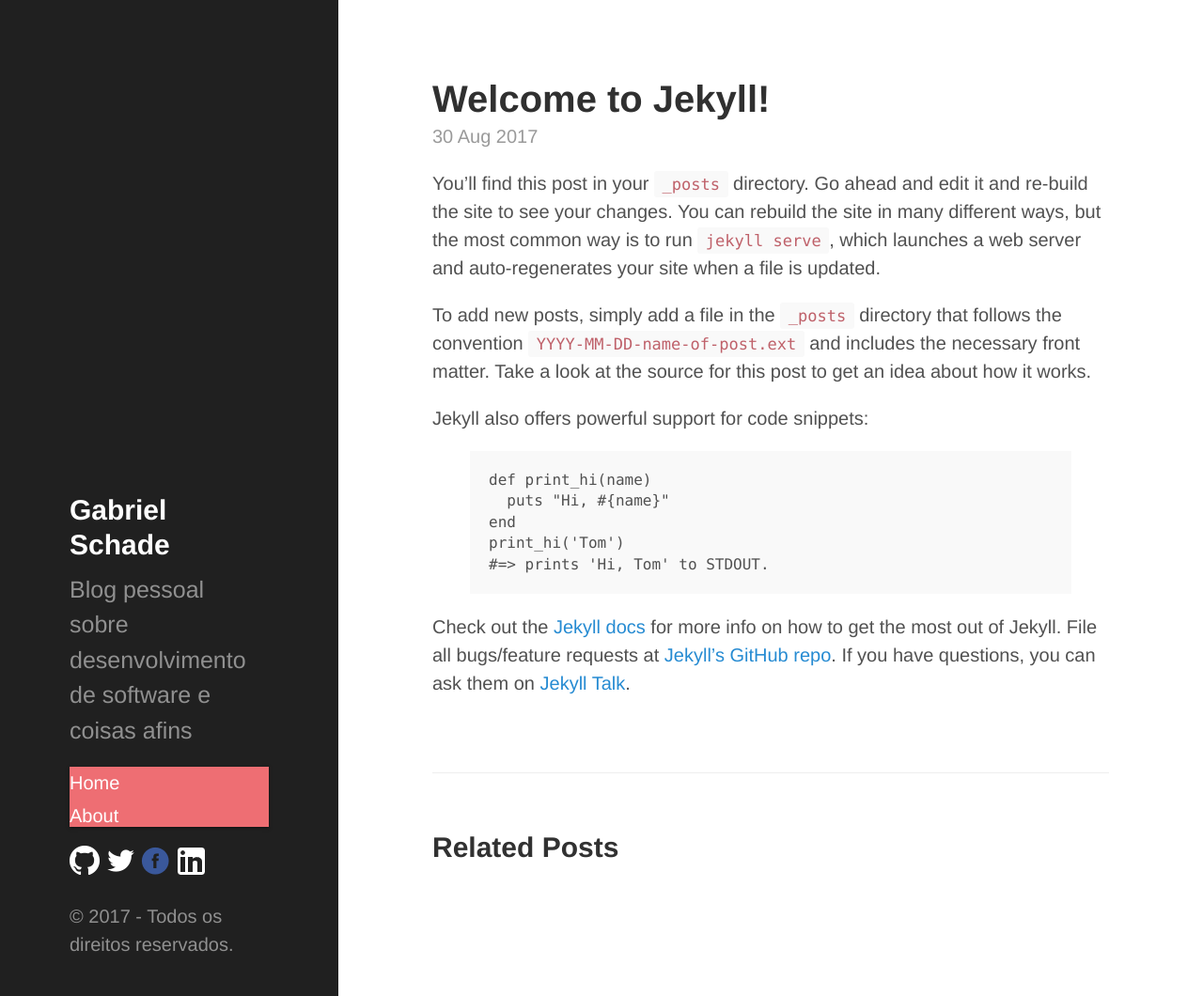
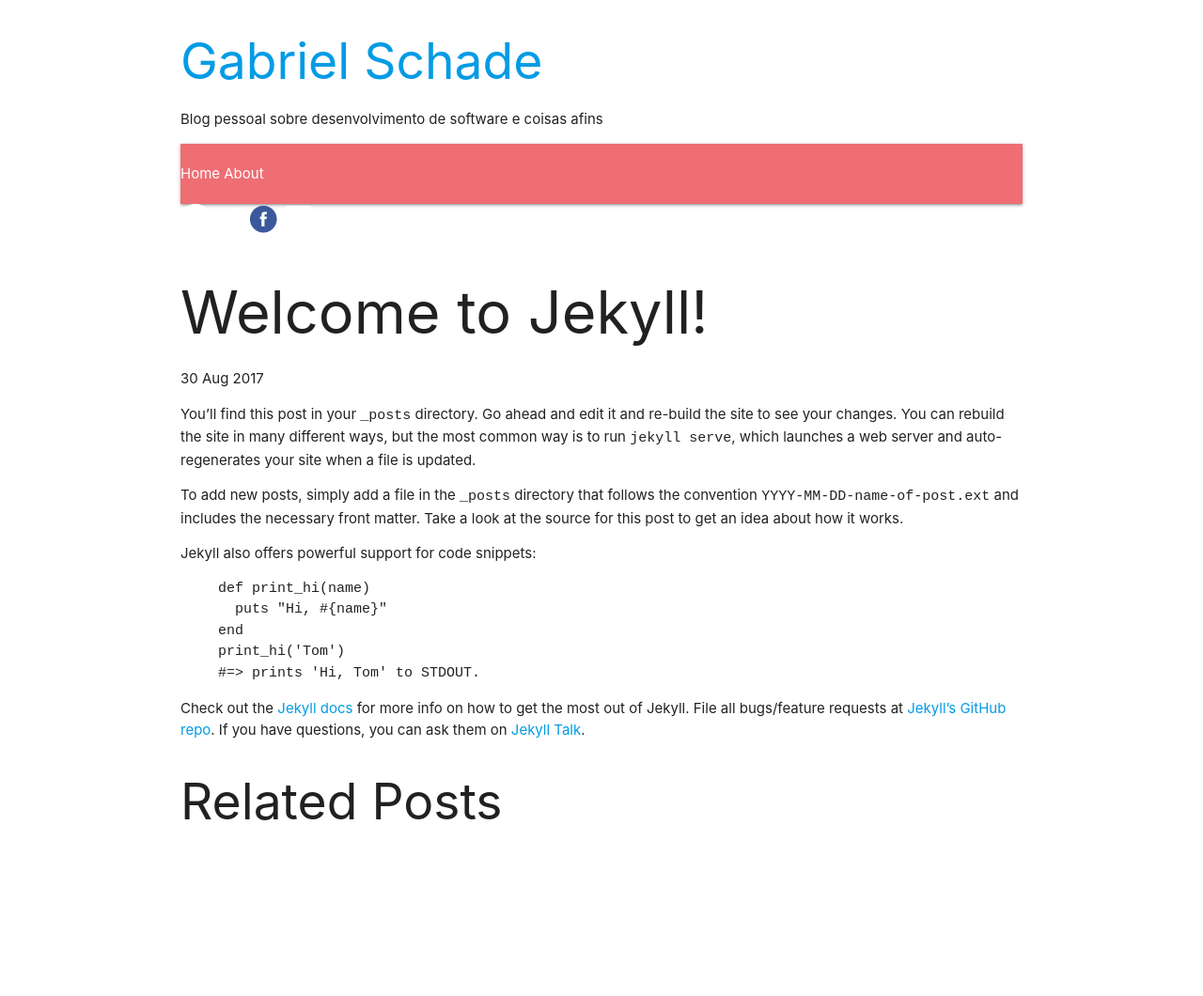
Before and after one commit to gabrielschade/gabrielschade.github.io, a Jekyll site: the page built from _posts/2017-08-30-welcome-to-jekyll.markdown, in a window 1280 px wide and 1060 px high. Shown: the whole window at 94% size. Built offline with Jekyll 4.4.1, drawn with Linux system fonts in a browser that asks for light colours; nearby versions of some CDN libraries; library files that are not in the unit come from our copies; comment, search, counter and statistics services are not loaded.

Commit message:
ajustes-css

```diff
--- a/_includes/head.html
+++ b/_includes/head.html
@@ -18,9 +18,7 @@
    <link href="https://fonts.googleapis.com/icon?family=Material+Icons" rel="stylesheet">
    <!--Import materialize.css-->
    <link type="text/css" rel="stylesheet" href="css/materialize.min.css"  media="screen,projection"/>
-  <!-- CSS -->
-  <link rel="stylesheet" href="/public/css/poole.css">
-  <link rel="stylesheet" href="/public/css/hyde.css">
+
 
 
 
--- a/_includes/sidebar.html
+++ b/_includes/sidebar.html
@@ -41,7 +41,5 @@
       </a>
 
     </div>
-
-    <p>&copy; {{ site.time | date: '%Y' }} - Todos os direitos reservados.</p>
   </div>
 </div>
--- /dev/null
+++ b/css/blog.css
@@ -0,0 +1,4 @@
+.transparent-nav {
+    background-color: transparent;
+    box-shadow: none;
+}
--- a/public/css/hyde.css
+++ /dev/null
@@ -1,250 +0,0 @@
-/*
- *  __                  __
- * /\ \                /\ \
- * \ \ \___   __  __   \_\ \     __
- *  \ \  _ `\/\ \/\ \  /'_` \  /'__`\
- *   \ \ \ \ \ \ \_\ \/\ \_\ \/\  __/
- *    \ \_\ \_\/`____ \ \___,_\ \____\
- *     \/_/\/_/`/___/> \/__,_ /\/____/
- *                /\___/
- *                \/__/
- *
- * Designed, built, and released under MIT license by @mdo. Learn more at
- * https://github.com/poole/hyde.
- */
-
-
-/*
- * Contents
- *
- * Global resets
- * Sidebar
- * Container
- * Reverse layout
- * Themes
- */
-
-
-/*
- * Global resets
- *
- * Update the foundational and global aspects of the page.
- */
-
-html {
-  font-family: "PT Sans", Helvetica, Arial, sans-serif;
-}
-@media (min-width: 48em) {
-  html {
-    font-size: 16px;
-  }
-}
-@media (min-width: 58em) {
-  html {
-    font-size: 20px;
-  }
-}
-
-
-/*
- * Sidebar
- *
- * Flexible banner for housing site name, intro, and "footer" content. Starts
- * out above content in mobile and later moves to the side with wider viewports.
- */
-
-.sidebar {
-  text-align: center;
-  padding: 2rem 1rem;
-  color: rgba(255,255,255,.5);
-  background-color: #202020;
-}
-@media (min-width: 48em) {
-  .sidebar {
-    position: fixed;
-    top: 0;
-    left: 0;
-    bottom: 0;
-    width: 18rem;
-    text-align: left;
-  }
-}
-
-/* Sidebar links */
-.sidebar a {
-  color: #fff;
-}
-
-/* About section */
-.sidebar-about h1 {
-  color: #fff;
-  margin-top: 0;
-  font-family: "Abril Fatface", serif;
-  font-size: 3.25rem;
-}
-
-/* Sidebar nav */
-.sidebar-nav {
-  margin-bottom: 1rem;
-}
-.sidebar-nav-item {
-  display: block;
-  line-height: 1.75;
-}
-a.sidebar-nav-item:hover,
-a.sidebar-nav-item:focus {
-  text-decoration: underline;
-}
-.sidebar-nav-item.active {
-  font-weight: bold;
-}
-
-/* Sticky sidebar
- *
- * Add the `sidebar-sticky` class to the sidebar's container to affix it the
- * contents to the bottom of the sidebar in tablets and up.
- */
-
-@media (min-width: 48em) {
-  .sidebar-sticky {
-    position: absolute;
-    right:  1rem;
-    bottom: 1rem;
-    left:   1rem;
-  }
-}
-
-
-/* Container
- *
- * Align the contents of the site above the proper threshold with some margin-fu
- * with a 25%-wide `.sidebar`.
- */
-
-.content {
-  padding-top:    4rem;
-  padding-bottom: 4rem;
-}
-
-@media (min-width: 48em) {
-  .content {
-    max-width: 38rem;
-    margin-left: 20rem;
-    margin-right: 2rem;
-  }
-}
-
-@media (min-width: 64em) {
-  .content {
-    margin-left: 22rem;
-    margin-right: 4rem;
-  }
-}
-
-
-/*
- * Reverse layout
- *
- * Flip the orientation of the page by placing the `.sidebar` on the right.
- */
-
-@media (min-width: 48em) {
-  .layout-reverse .sidebar {
-    left: auto;
-    right: 0;
-  }
-  .layout-reverse .content {
-    margin-left: 2rem;
-    margin-right: 20rem;
-  }
-}
-
-@media (min-width: 64em) {
-  .layout-reverse .content {
-    margin-left: 4rem;
-    margin-right: 22rem;
-  }
-}
-
-
-
-/*
- * Themes
- *
- * As of v1.1, Hyde includes optional themes to color the sidebar and links
- * within blog posts. To use, add the class of your choosing to the `body`.
- */
-
-/* Base16 (http://chriskempson.github.io/base16/#default) */
-
-/* Red */
-.theme-base-08 .sidebar {
-  background-color: #ac4142;
-}
-.theme-base-08 .content a,
-.theme-base-08 .related-posts li a:hover {
-  color: #ac4142;
-}
-
-/* Orange */
-.theme-base-09 .sidebar {
-  background-color: #d28445;
-}
-.theme-base-09 .content a,
-.theme-base-09 .related-posts li a:hover {
-  color: #d28445;
-}
-
-/* Yellow */
-.theme-base-0a .sidebar {
-  background-color: #f4bf75;
-}
-.theme-base-0a .content a,
-.theme-base-0a .related-posts li a:hover {
-  color: #f4bf75;
-}
-
-/* Green */
-.theme-base-0b .sidebar {
-  background-color: #90a959;
-}
-.theme-base-0b .content a,
-.theme-base-0b .related-posts li a:hover {
-  color: #90a959;
-}
-
-/* Cyan */
-.theme-base-0c .sidebar {
-  background-color: #75b5aa;
-}
-.theme-base-0c .content a,
-.theme-base-0c .related-posts li a:hover {
-  color: #75b5aa;
-}
-
-/* Blue */
-.theme-base-0d .sidebar {
-  background-color: #6a9fb5;
-}
-.theme-base-0d .content a,
-.theme-base-0d .related-posts li a:hover {
-  color: #6a9fb5;
-}
-
-/* Magenta */
-.theme-base-0e .sidebar {
-  background-color: #aa759f;
-}
-.theme-base-0e .content a,
-.theme-base-0e .related-posts li a:hover {
-  color: #aa759f;
-}
-
-/* Brown */
-.theme-base-0f .sidebar {
-  background-color: #8f5536;
-}
-.theme-base-0f .content a,
-.theme-base-0f .related-posts li a:hover {
-  color: #8f5536;
-}
--- a/public/css/poole.css
+++ /dev/null
@@ -1,430 +0,0 @@
-/*
- *                        ___
- *                       /\_ \
- *  _____     ___     ___\//\ \      __
- * /\ '__`\  / __`\  / __`\\ \ \   /'__`\
- * \ \ \_\ \/\ \_\ \/\ \_\ \\_\ \_/\  __/
- *  \ \ ,__/\ \____/\ \____//\____\ \____\
- *   \ \ \/  \/___/  \/___/ \/____/\/____/
- *    \ \_\
- *     \/_/
- *
- * Designed, built, and released under MIT license by @mdo. Learn more at
- * https://github.com/poole/poole.
- */
-
-
-/*
- * Contents
- *
- * Body resets
- * Custom type
- * Messages
- * Container
- * Masthead
- * Posts and pages
- * Pagination
- * Reverse layout
- * Themes
- */
-
-
-/*
- * Body resets
- *
- * Update the foundational and global aspects of the page.
- */
-
-* {
-  -webkit-box-sizing: border-box;
-     -moz-box-sizing: border-box;
-          box-sizing: border-box;
-}
-
-html,
-body {
-  margin: 0;
-  padding: 0;
-}
-
-html {
-  font-family: "Helvetica Neue", Helvetica, Arial, sans-serif;
-  font-size: 16px;
-  line-height: 1.5;
-}
-@media (min-width: 38em) {
-  html {
-    font-size: 20px;
-  }
-}
-
-body {
-  color: #515151;
-  background-color: #fff;
-  -webkit-text-size-adjust: 100%;
-      -ms-text-size-adjust: 100%;
-}
-
-/* No `:visited` state is required by default (browsers will use `a`) */
-a {
-  color: #268bd2;
-  text-decoration: none;
-}
-a strong {
-  color: inherit;
-}
-/* `:focus` is linked to `:hover` for basic accessibility */
-a:hover,
-a:focus {
-  text-decoration: underline;
-}
-
-/* Headings */
-h1, h2, h3, h4, h5, h6 {
-  margin-bottom: .5rem;
-  font-weight: bold;
-  line-height: 1.25;
-  color: #313131;
-  text-rendering: optimizeLegibility;
-}
-h1 {
-  font-size: 2rem;
-}
-h2 {
-  margin-top: 1rem;
-  font-size: 1.5rem;
-}
-h3 {
-  margin-top: 1.5rem;
-  font-size: 1.25rem;
-}
-h4, h5, h6 {
-  margin-top: 1rem;
-  font-size: 1rem;
-}
-
-/* Body text */
-p {
-  margin-top: 0;
-  margin-bottom: 1rem;
-}
-
-strong {
-  color: #303030;
-}
-
-
-/* Lists */
-ul, ol, dl {
-  margin-top: 0;
-  margin-bottom: 1rem;
-}
-
-dt {
-  font-weight: bold;
-}
-dd {
-  margin-bottom: .5rem;
-}
-
-/* Misc */
-hr {
-  position: relative;
-  margin: 1.5rem 0;
-  border: 0;
-  border-top: 1px solid #eee;
-  border-bottom: 1px solid #fff;
-}
-
-abbr {
-  font-size: 85%;
-  font-weight: bold;
-  color: #555;
-  text-transform: uppercase;
-}
-abbr[title] {
-  cursor: help;
-  border-bottom: 1px dotted #e5e5e5;
-}
-
-/* Code */
-code,
-pre {
-  font-family: Menlo, Monaco, "Courier New", monospace;
-}
-code {
-  padding: .25em .5em;
-  font-size: 85%;
-  color: #bf616a;
-  background-color: #f9f9f9;
-  border-radius: 3px;
-}
-pre {
-  display: block;
-  margin-top: 0;
-  margin-bottom: 1rem;
-  padding: 1rem;
-  font-size: .8rem;
-  line-height: 1.4;
-  white-space: pre;
-  white-space: pre-wrap;
-  word-break: break-all;
-  word-wrap: break-word;
-  background-color: #f9f9f9;
-}
-pre code {
-  padding: 0;
-  font-size: 100%;
-  color: inherit;
-  background-color: transparent;
-}
-
-/* Pygments via Jekyll */
-.highlight {
-  margin-bottom: 1rem;
-  border-radius: 4px;
-}
-.highlight pre {
-  margin-bottom: 0;
-}
-
-/* Gist via GitHub Pages */
-.gist .gist-file {
-  font-family: Menlo, Monaco, "Courier New", monospace !important;
-}
-.gist .markdown-body {
-  padding: 15px;
-}
-.gist pre {
-  padding: 0;
-  background-color: transparent;
-}
-.gist .gist-file .gist-data {
-  font-size: .8rem !important;
-  line-height: 1.4;
-}
-.gist code {
-  padding: 0;
-  color: inherit;
-  background-color: transparent;
-  border-radius: 0;
-}
-
-/* Quotes */
-blockquote {
-  padding: .5rem 1rem;
-  margin: .8rem 0;
-  color: #7a7a7a;
-  border-left: .25rem solid #e5e5e5;
-}
-blockquote p:last-child {
-  margin-bottom: 0;
-}
-@media (min-width: 30em) {
-  blockquote {
-    padding-right: 5rem;
-    padding-left: 1.25rem;
-  }
-}
-
-img {
-  display: block;
-  max-width: 100%;
-  margin: 0 0 1rem;
-  border-radius: 5px;
-}
-
-/* Tables */
-table {
-  margin-bottom: 1rem;
-  width: 100%;
-  border: 1px solid #e5e5e5;
-  border-collapse: collapse;
-}
-td,
-th {
-  padding: .25rem .5rem;
-  border: 1px solid #e5e5e5;
-}
-tbody tr:nth-child(odd) td,
-tbody tr:nth-child(odd) th {
-  background-color: #f9f9f9;
-}
-
-
-/*
- * Custom type
- *
- * Extend paragraphs with `.lead` for larger introductory text.
- */
-
-.lead {
-  font-size: 1.25rem;
-  font-weight: 300;
-}
-
-
-/*
- * Messages
- *
- * Show alert messages to users. You may add it to single elements like a `<p>`,
- * or to a parent if there are multiple elements to show.
- */
-
-.message {
-  margin-bottom: 1rem;
-  padding: 1rem;
-  color: #717171;
-  background-color: #f9f9f9;
-}
-
-
-/*
- * Container
- *
- * Center the page content.
- */
-
-.container {
-  max-width: 38rem;
-  padding-left:  1rem;
-  padding-right: 1rem;
-  margin-left:  auto;
-  margin-right: auto;
-}
-
-
-/*
- * Masthead
- *
- * Super small header above the content for site name and short description.
- */
-
-.masthead {
-  padding-top:    1rem;
-  padding-bottom: 1rem;
-  margin-bottom: 3rem;
-}
-.masthead-title {
-  margin-top: 0;
-  margin-bottom: 0;
-  color: #505050;
-}
-.masthead-title a {
-  color: #505050;
-}
-.masthead-title small {
-  font-size: 75%;
-  font-weight: 400;
-  color: #c0c0c0;
-  letter-spacing: 0;
-}
-
-
-/*
- * Posts and pages
- *
- * Each post is wrapped in `.post` and is used on default and post layouts. Each
- * page is wrapped in `.page` and is only used on the page layout.
- */
-
-.page,
-.post {
-  margin-bottom: 4em;
-}
-
-/* Blog post or page title */
-.page-title,
-.post-title,
-.post-title a {
-  color: #303030;
-}
-.page-title,
-.post-title {
-  margin-top: 0;
-}
-
-/* Meta data line below post title */
-.post-date {
-  display: block;
-  margin-top: -.5rem;
-  margin-bottom: 1rem;
-  color: #9a9a9a;
-}
-
-/* Related posts */
-.related {
-  padding-top: 2rem;
-  padding-bottom: 2rem;
-  border-top: 1px solid #eee;
-}
-.related-posts {
-  padding-left: 0;
-  list-style: none;
-}
-.related-posts h3 {
-  margin-top: 0;
-}
-.related-posts li small {
-  font-size: 75%;
-  color: #999;
-}
-.related-posts li a:hover {
-  color: #268bd2;
-  text-decoration: none;
-}
-.related-posts li a:hover small {
-  color: inherit;
-}
-
-
-/*
- * Pagination
- *
- * Super lightweight (HTML-wise) blog pagination. `span`s are provide for when
- * there are no more previous or next posts to show.
- */
-
-.pagination {
-  overflow: hidden; /* clearfix */
-  margin-left: -1rem;
-  margin-right: -1rem;
-  font-family: "PT Sans", Helvetica, Arial, sans-serif;
-  color: #ccc;
-  text-align: center;
-}
-
-/* Pagination items can be `span`s or `a`s */
-.pagination-item {
-  display: block;
-  padding: 1rem;
-  border: 1px solid #eee;
-}
-.pagination-item:first-child {
-  margin-bottom: -1px;
-}
-
-/* Only provide a hover state for linked pagination items */
-a.pagination-item:hover {
-  background-color: #f5f5f5;
-}
-
-@media (min-width: 30em) {
-  .pagination {
-    margin: 3rem 0;
-  }
-  .pagination-item {
-    float: left;
-    width: 50%;
-  }
-  .pagination-item:first-child {
-    margin-bottom: 0;
-    border-top-left-radius:    4px;
-    border-bottom-left-radius: 4px;
-  }
-  .pagination-item:last-child {
-    margin-left: -1px;
-    border-top-right-radius:    4px;
-    border-bottom-right-radius: 4px;
-  }
-}
```
